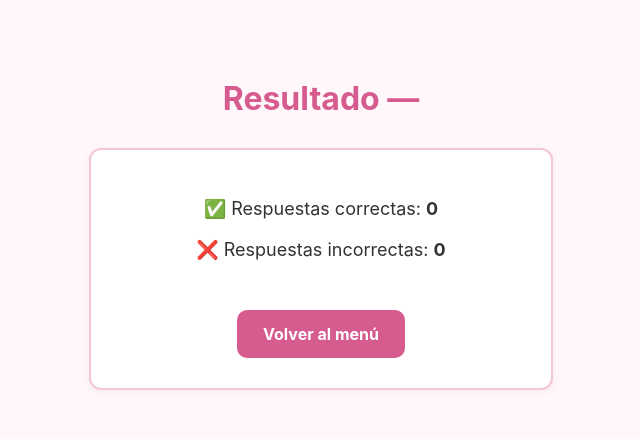
After one commit to pedroocastilho/university-planner, a Flask app: page /casos/casos/resultado in a window 1280 px wide. The commit adds this page. Shown: the top 439 px of the page, without its empty margins (319-959 px from the left). Run offline with Flask 3, Linux system fonts and the light colour scheme.

Commit message:
Pequena alteração caso clinico

```diff
--- a/app/modules/casos_clinicos/routes.py
+++ b/app/modules/casos_clinicos/routes.py
@@ -3,6 +3,7 @@ from .data import (
     casos_terapeutica, casos_semiologia_medica, casos_semiologia_quirurgica,
     casos_trauma, casos_patologia, casos_gineco
 )
+import random
 
 casos_bp = Blueprint('casos', __name__, template_folder='../../../templates/casos_clinicos')
 
@@ -25,21 +26,23 @@ def iniciar_simulado():
     if materia not in materias_casos_clinicos:
         return redirect(url_for('casos.selecionar_materia'))
 
+    casos = list(materias_casos_clinicos[materia])
+    random.shuffle(casos)
+
+    session['casos'] = casos
+    session['materia'] = materia
     session['acertos'] = 0
     session['erros'] = 0
-    return redirect(url_for('casos.caso', materia=materia, idx=0))
 
-@casos_bp.route('/casos/<materia>/<int:idx>', methods=['GET', 'POST'])
-def caso(materia, idx):
-    casos = materias_casos_clinicos.get(materia)
+    return redirect(url_for('casos.caso', idx=0))
+
+@casos_bp.route('/casos/<int:idx>', methods=['GET', 'POST'])
+def caso(idx):
+    casos = session.get('casos')
+    materia = session.get('materia')
+
     if not casos or idx >= len(casos):
         return redirect(url_for('casos.selecionar_materia'))
-
-    # Garante que os contadores existem
-    if 'acertos' not in session:
-        session['acertos'] = 0
-    if 'erros' not in session:
-        session['erros'] = 0
 
     caso_atual = casos[idx]
 
@@ -49,35 +52,10 @@ def caso(materia, idx):
         explicacao = caso_atual['explicacao']
         acertou = (resposta_usuario == correta)
 
-        # Atualiza os contadores na sessão
         if acertou:
             session['acertos'] += 1
         else:
             session['erros'] += 1
-
-        ultima_pergunta = (idx + 1 >= len(casos))
-
-        if ultima_pergunta:
-            total_acertos = session['acertos']
-            total_erros = session['erros']
-            session['acertos'] = 0
-            session['erros'] = 0
-
-            return render_template(
-                'casos_clinicos/caso.html',
-                caso=caso_atual,
-                idx=idx,
-                materia=materia,
-                mostrar_explicacao=True,
-                resposta=resposta_usuario,
-                correta=correta,
-                explicacao=explicacao,
-                acertou=acertou,
-                tem_mais=False,
-                resumo_final=True,
-                total_acertos=total_acertos,
-                total_erros=total_erros
-            )
 
         return render_template(
             'casos_clinicos/caso.html',
@@ -89,7 +67,21 @@ def caso(materia, idx):
             correta=correta,
             explicacao=explicacao,
             acertou=acertou,
-            tem_mais=True
+            tem_mais=(idx + 1 < len(casos))
         )
 
     return render_template('casos_clinicos/caso.html', caso=caso_atual, idx=idx, materia=materia)
+
+@casos_bp.route('/casos/resultado')
+def resultado_final():
+    acertos = session.pop('acertos', 0)
+    erros = session.pop('erros', 0)
+    materia = session.pop('materia', '')
+    session.pop('casos', None)
+
+    return render_template(
+        'casos_clinicos/resultado.html',
+        acertos=acertos,
+        erros=erros,
+        materia=materia
+    )
--- a/app/templates/casos_clinicos/caso.html
+++ b/app/templates/casos_clinicos/caso.html
@@ -147,7 +147,7 @@
         {% if tem_mais %}
             <a class="botao" href="{{ url_for('casos.caso', materia=materia, idx=idx+1) }}">Siguiente caso</a>
         {% else %}
-            <a class="botao" href="{{ url_for('casos.selecionar_materia') }}">Volver al menú</a>
+            <a class="botao" href="{{ url_for('casos.resultado_final') }}">Ver resultado final</a>
         {% endif %}
 
         {% if resumo_final %}
--- /dev/null
+++ b/app/templates/casos_clinicos/resultado.html
@@ -0,0 +1,55 @@
+<!DOCTYPE html>
+<html lang="es">
+<head>
+    <meta charset="UTF-8">
+    <title>Resultado Final</title>
+    <style>
+        body {
+            font-family: 'Inter', sans-serif;
+            background-color: #fff7f9;
+            color: #333;
+            text-align: center;
+            padding: 50px 20px;
+        }
+        h1 {
+            color: #d65c90;
+            margin-bottom: 30px;
+        }
+        .resultado-box {
+            background: #fff;
+            border: 2px solid #f3c6d6;
+            padding: 30px;
+            max-width: 400px;
+            margin: auto;
+            border-radius: 12px;
+            box-shadow: 0 2px 10px rgba(0,0,0,0.05);
+        }
+        p {
+            font-size: 18px;
+            margin-bottom: 20px;
+        }
+        .voltar {
+            margin-top: 30px;
+            display: inline-block;
+            background: #d65c90;
+            color: white;
+            padding: 14px 26px;
+            border-radius: 10px;
+            text-decoration: none;
+            font-weight: bold;
+            transition: background 0.3s;
+        }
+        .voltar:hover {
+            background: #c24c73;
+        }
+    </style>
+</head>
+<body>
+    <h1>Resultado — {{ materia }}</h1>
+    <div class="resultado-box">
+        <p>✅ Respuestas correctas: <strong>{{ acertos }}</strong></p>
+        <p>❌ Respuestas incorrectas: <strong>{{ erros }}</strong></p>
+        <a class="voltar" href="{{ url_for('casos.selecionar_materia') }}">Volver al menú</a>
+    </div>
+</body>
+</html>
```
Also changed, not shown: app/templates/casos_clinicos/materias.html (+5 -5 lines).
